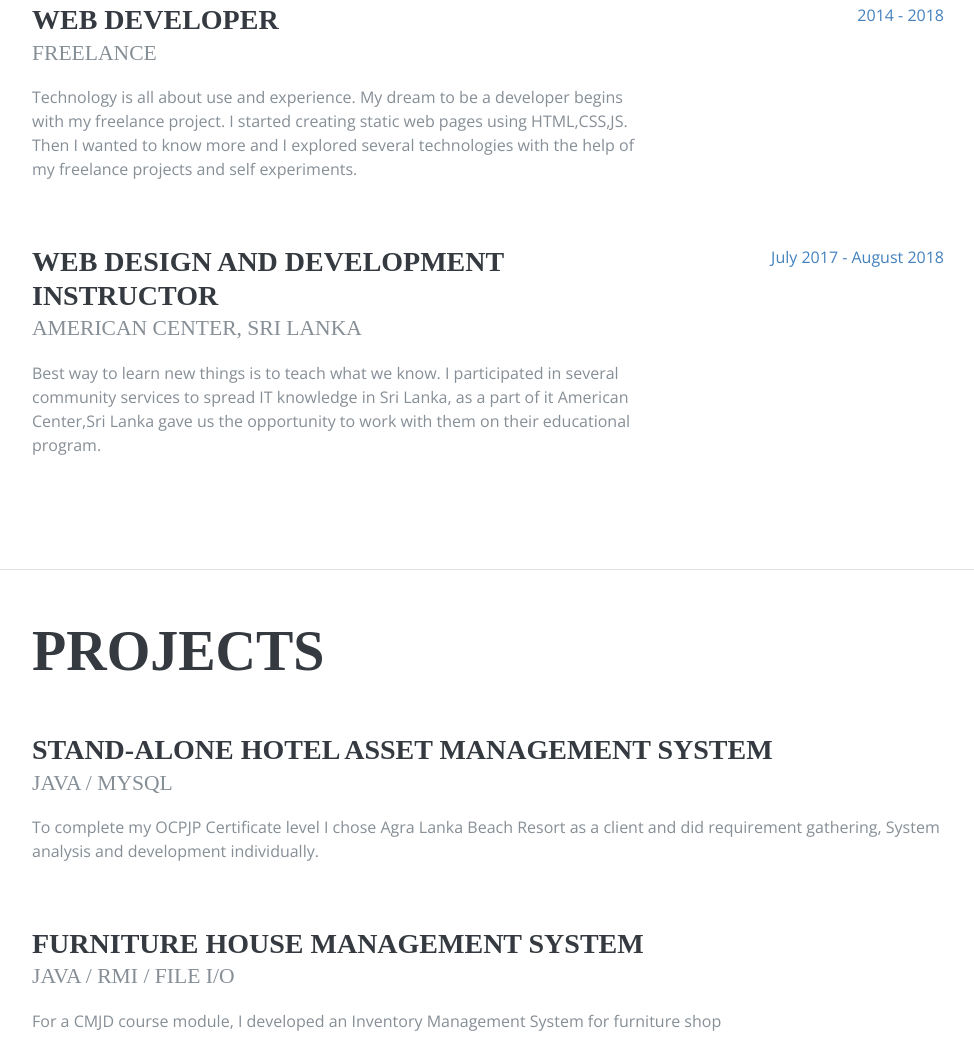
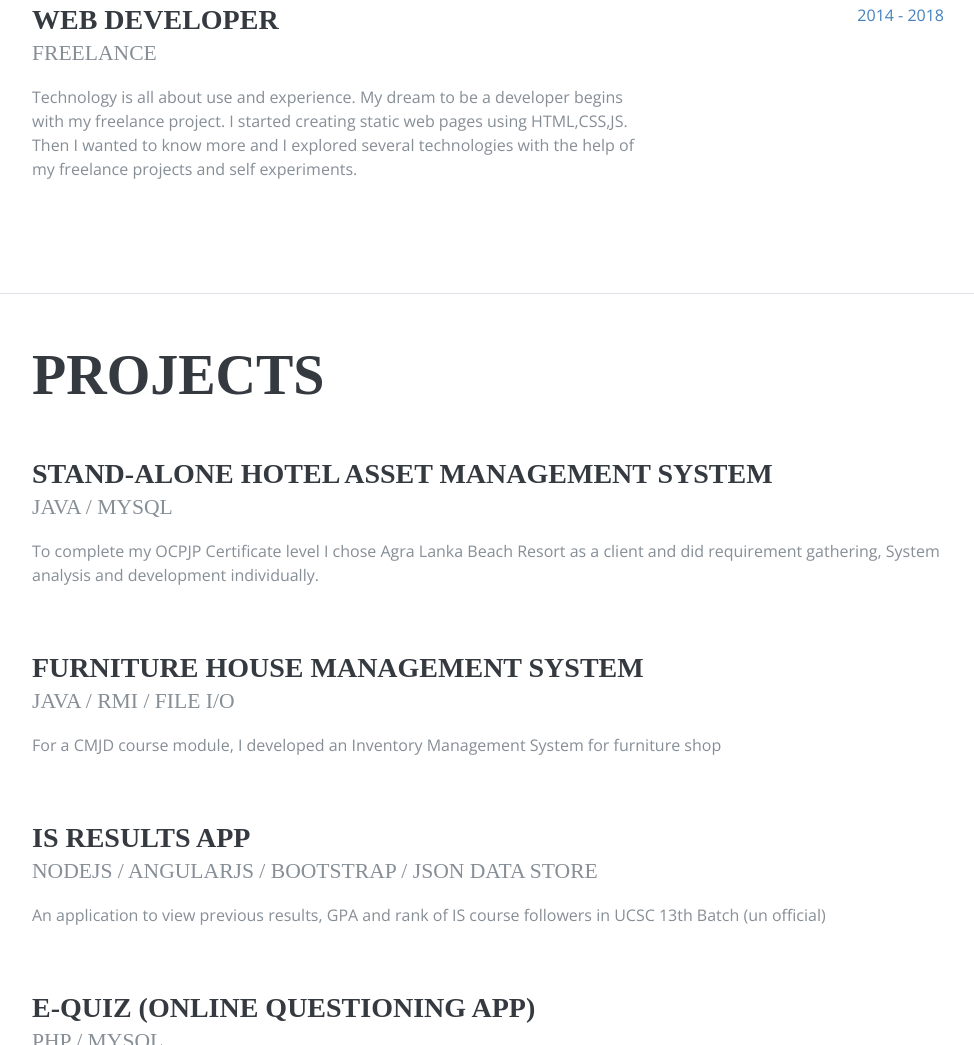
Before and after one commit to Emalsha/emalsha.github.io, a website: page index.html in a window 1280 px wide. Shown: the part 1420-2465 px from the top of the page, without its empty margins (288-1262 px from the left). Drawn offline with nearby package versions, Linux system fonts and the light colour scheme; a web font is replaced by a local one.

Commit message:
Update index.html

```diff
--- a/index.html
+++ b/index.html
@@ -189,17 +189,6 @@
           </div>
           <div class="resume-date text-md-right">
             <span class="text-primary">2014 - 2018</span>
-          </div>
-        </div>
-
-        <div class="resume-item d-flex flex-column flex-md-row mb-5">
-          <div class="resume-content mr-auto">
-            <h3 class="mb-0">Web Design and Development Instructor</h3>
-            <div class="subheading mb-3">American Center, Sri Lanka</div>
-            <p>Best way to learn new things is to teach what we know. I participated in several community services to spread IT knowledge in Sri Lanka, as a part of it American Center,Sri Lanka gave us the opportunity to work with them on their educational program.</p>
-          </div>
-          <div class="resume-date text-md-right">
-            <span class="text-primary">July 2017 - August 2018</span>
           </div>
         </div>
 
```
